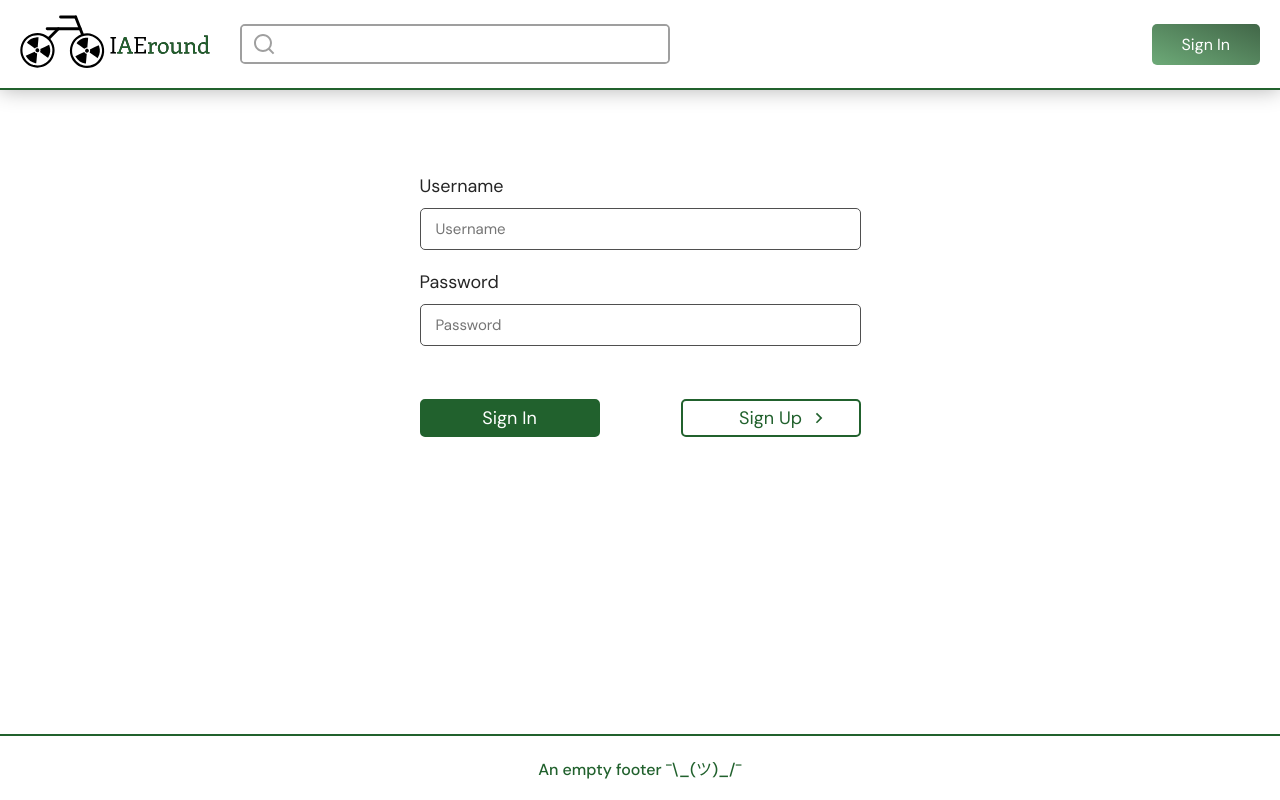
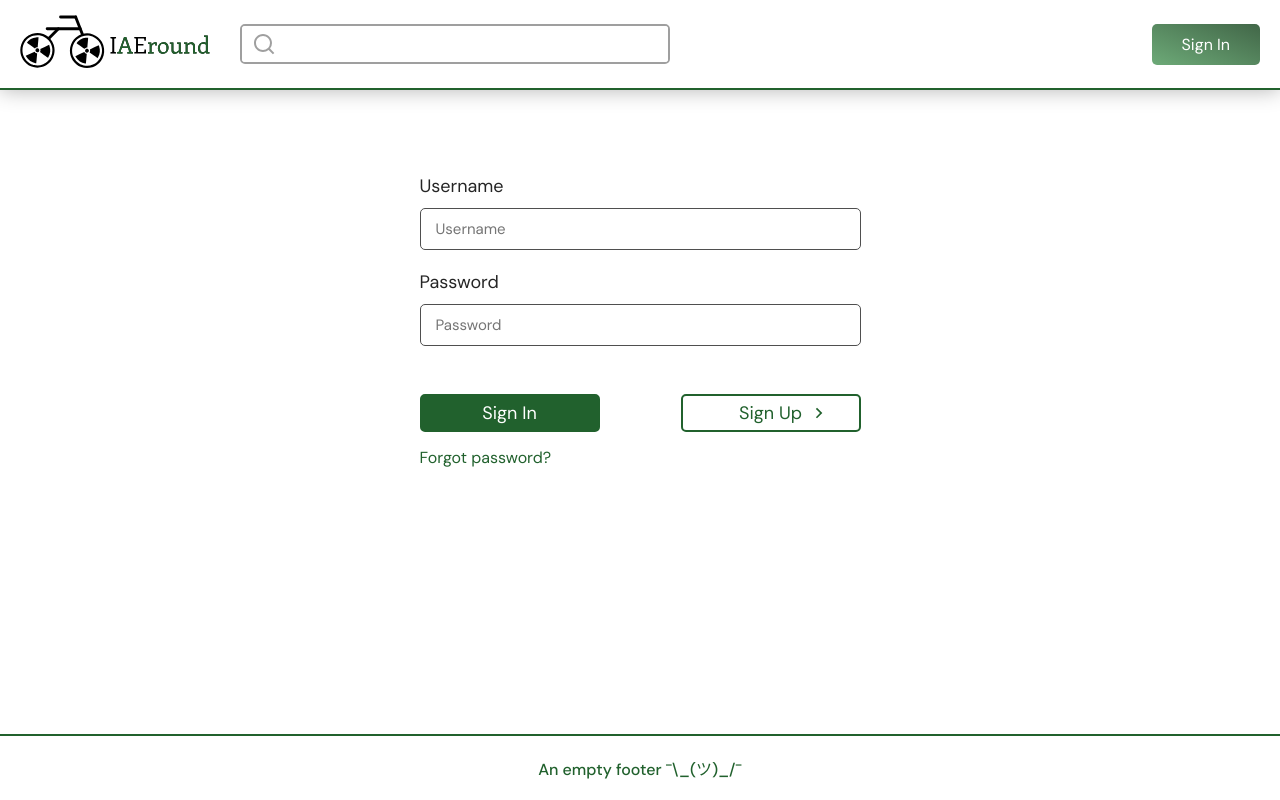
Before and after one commit to FalejevV/iaeround-frontend, a Next.js app: page /auth in a window 1280 px wide. Built offline with nearby package versions, Linux system fonts and the light colour scheme.

Commit message:
Working on password recover. Backend form email send test

```diff
--- a/Fetching.tsx
+++ b/Fetching.tsx
@@ -209,6 +209,19 @@ class Fetching{
         });
         return fetching;
     }
+
+    async recoverPassword(loginOrEmail:string){
+        let fetching = fetch(this.fetchAddress + "/auth/recover", {
+            method: 'POST',
+            headers: {
+                'Content-Type': 'application/json',
+            },
+            body:JSON.stringify({
+                login:loginOrEmail,
+            })
+        });
+        return fetching;
+    }
 }
 
 
--- /dev/null
+++ b/components/ForgotPassword/ForgotPassword.styled.tsx
@@ -0,0 +1,41 @@
+import styled, { css } from "styled-components";
+import { IToggle } from "../../interface";
+import { AuthButton } from "../../styles/auth.styled";
+
+export const FPContainer = styled.div<IToggle>`
+    width:100%;
+    height:30px;
+    transition: all 0.3s;
+    overflow: hidden;
+    ${({ toggle }) => toggle && css`
+        height:260px;
+    `}
+    display:flex;
+    flex-direction: column;
+    gap:30px;
+`
+
+export const FPButton = styled.div`
+    font-size:16px;
+    color:${({ theme }) => theme.accentColor || "black"};
+    cursor:pointer;
+`
+
+export const FPForm = styled.form`
+    display: flex;
+    flex-direction: column;
+    gap:20px;
+`
+
+export const FPSubmit = styled(AuthButton)`
+    max-width: unset;
+
+
+    &:disabled{
+        opacity:0.5;
+    }
+`
+
+export const FPMessage = styled.p`
+    font-size: 16px;
+`
--- /dev/null
+++ b/components/ForgotPassword/ForgotPassword.tsx
@@ -0,0 +1,47 @@
+import { FormEvent, useState } from "react";
+import { FPButton, FPContainer, FPForm, FPMessage, FPSubmit } from "./ForgotPassword.styled";
+import TextField from "../TextField/TextField";
+import { SignInButton } from "../Styles.styled";
+import { AuthButton } from "../../styles/auth.styled";
+import Fetching from "../../Fetching";
+
+
+
+function ForgotPassword() {
+
+    const [toggleForm, setToggleForm] = useState(false);
+    const [buttonToggle, setButtonToggle] = useState(false);
+    const [message,setMessage] = useState("");
+
+    function formSubmit(e:FormEvent){
+        e.preventDefault();
+        if(buttonToggle){
+            return;
+        }
+        setButtonToggle(true);
+        setMessage("");
+        let target = e.target as HTMLFormElement;
+        let eloginInput = target[0] as HTMLInputElement;
+        if(eloginInput && eloginInput.value.trim() !== ""){
+            Fetching.recoverPassword(eloginInput.value).then(res => res.json()).then(data => {
+                setMessage(data.status);
+                setButtonToggle(false);
+            });
+        }else{
+            setButtonToggle(false);
+        }
+    }
+
+    return(
+        <FPContainer toggle={toggleForm}>
+            <FPButton onClick={() => setToggleForm(prev => !prev)}>Forgot password?</FPButton>
+            <FPForm onSubmit={(e) => formSubmit(e)}>
+                <TextField title="Please enter username/email" name="ELogin"  />
+                <FPSubmit disabled={buttonToggle}>Recover password</FPSubmit>
+                {message.trim() !== "" && <FPMessage>{message}</FPMessage>}
+            </FPForm>
+        </FPContainer>
+    )
+}
+
+export default ForgotPassword;
--- a/pages/auth.tsx
+++ b/pages/auth.tsx
@@ -8,6 +8,7 @@ import { IAuthForm, ILoginData, IRegisterData } from "../interface";
 import { StatusMessage } from "../components/Styles.styled";
 import Cookies from "js-cookie";
 import {default as AuthCheck} from "../Auth";
+import ForgotPassword from "../components/ForgotPassword/ForgotPassword";
 
 function Auth(){
     let formRef = useRef(null);
@@ -175,6 +176,8 @@ function Auth(){
                             </RightArrowSVG>
                         </AuthButton>
                     </ButtonsContainer>
+
+                    <ForgotPassword/>
                 </AuthContainer>
             }
         </>
--- a/styles/auth.styled.tsx
+++ b/styles/auth.styled.tsx
@@ -11,7 +11,7 @@ export const AuthContainer = styled(Container)`
     margin-top:8vh;
     display:flex;
     flex-direction:column;
-    gap:50px;
+    gap:15px;
 `
 
 
@@ -23,7 +23,6 @@ export const AuthForm = styled.form<IToggle>`
     gap:20px;
     max-height: 175px;
     overflow: hidden;
-
     transition: all 0.6s;
     ${({ toggle }) => toggle && css`
         max-height: 500px;
@@ -33,6 +32,7 @@ export const AuthForm = styled.form<IToggle>`
 
 
 export const ButtonsContainer = styled.div`
+    padding-top:30px;
     width:100%;
     display: flex;
     align-items: center;
```
